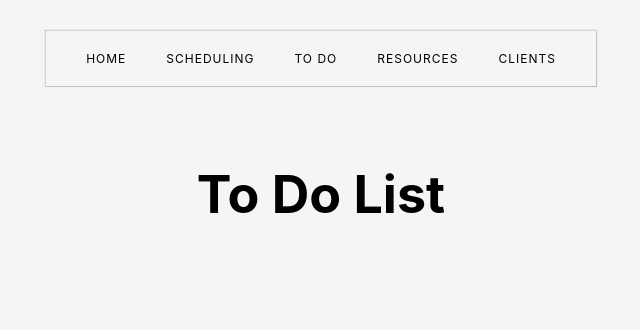
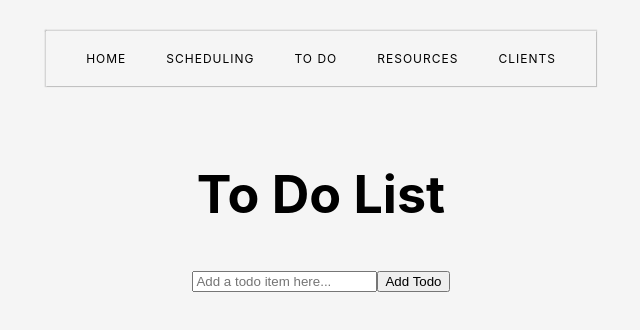
Before and after one commit to climb719/grow-notes-app, a React (Create React App) app: page /toDo in a window 1280 px wide. Shown: the top 330 px of the page, without its empty margins (319-959 px from the left). Built offline with nearby package versions, Linux system fonts and the light colour scheme.

Commit message:
start to do list, add form

```diff
--- a/src/components/ToDo.js
+++ b/src/components/ToDo.js
@@ -1,8 +1,12 @@
+import React, { useState, useEffect } from 'react'
+import { ToDoForm } from '.';
+
+
 const ToDO = props => {
     return (
      <div className="ToDO">
-
      <h1 className="page-heading">To Do List</h1>
+     <ToDoForm />
 
 
 
--- /dev/null
+++ b/src/components/ToDoForm.js
@@ -0,0 +1,20 @@
+import React, {useState} from 'react';
+
+function ToDoForm() {
+
+    const [toDo, setToD] = useState('')
+
+  return (
+    <form className='todo-form'>
+    <input
+    type='text'
+    placeholder='Add a todo item here...'
+    name='text'
+    className='todo-text'/>
+    <button className='todo-button'>Add Todo</button>
+    </form>
+  )
+
+}
+
+export default ToDoForm;
--- a/src/components/index.js
+++ b/src/components/index.js
@@ -6,3 +6,4 @@ export { default as Resources } from './Resources'
 export { default as SearchClients } from './SearchClients'
 export { default as Client } from './Client'
 export { default as ClientOptions } from './ClientOptions'
+export { default as ToDoForm } from './ToDoForm'
```
